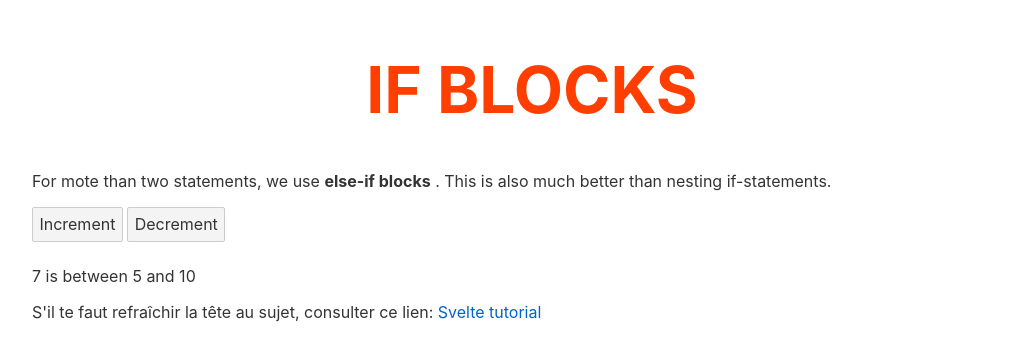
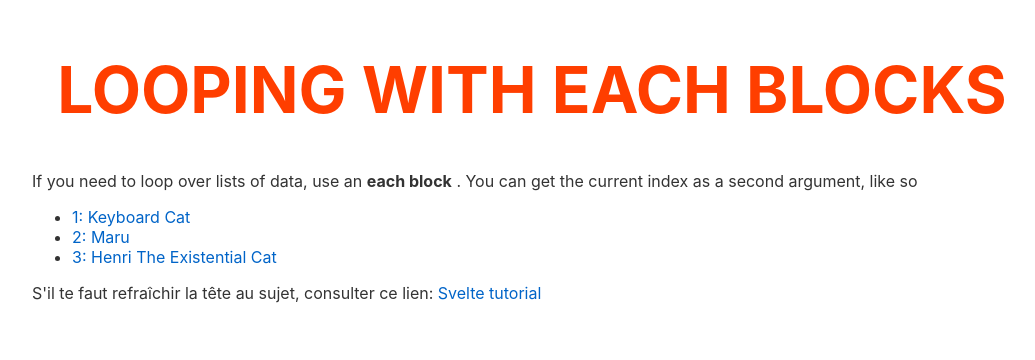
Before and after one commit to GillyRabutTsurwa/svelte-docs-learning, a Svelte app: page / in a window 1280 px wide. Shown: the top 360 px of the page, without its empty margins (108-1143 px from the left). Built offline with nearby package versions, Linux system fonts and the light colour scheme.

Commit message:
each blocks ie looping with svelte

```diff
--- a/src/App.svelte
+++ b/src/App.svelte
@@ -1,10 +1,11 @@
 <script>
-  let title = "If Blocks";
+  let title = "Looping with Each Blocks";
 
-  let x = 7;
-
-  const increment = () => x++;
-  const decrement = () => x--;
+  let cats = [
+    { id: "J---aiyznGQ", name: "Keyboard Cat" },
+    { id: "z_AbfPXTKms", name: "Maru" },
+    { id: "OUtn3pvWmpg", name: "Henri The Existential Cat" }
+  ];
 </script>
 
 <style>
@@ -36,23 +37,27 @@
   <h1>{title}</h1>
   <div class="docs-read">
     <p>
-      For mote than two statements, we use
-      <strong>else-if blocks</strong>
-      . This is also much better than nesting if-statements.
+      If you need to loop over lists of data, use an
+      <strong>each block</strong>
+      . You can get the current index as a second argument, like so
     </p>
   </div>
+
   <div class="code">
-    <!-- If we have more than two statements, we can chain those with else-if blocks. All this is just like regular Javascript. Just different syntaxe -->
-    <button on:click={increment}>Increment</button>
-    <button on:click={decrement}>Decrement</button>
-    {#if x > 10}
-      <p>{x} is greater than 10</p>
-    {:else if x < 5}
-      <p>{x} is less than 5</p>
-    {:else}
-      <p>{x} is between 5 and 10</p>
-    {/if}
+    <ul>
+      {#each cats as currentCat, index}
+        <li>
+          <a
+            href="https://www.youtube.com/watch?v={currentCat.id}"
+            target="_blank">
+            {index + 1}: {currentCat.name}
+          </a>
+        </li>
+      {/each}
+    </ul>
   </div>
+
+  <!-- small NOTE: not relevant to the topic. But interesting how we don't have to use string interpolation or template literals, or even binding for the href attribute above. We just our brackets as usual and our data, and it works. Maybe I'm missing something.. Either way, keep this in mind. -->
 
   <p>
     S'il te faut refraîchir la tête au sujet, consulter ce lien:
```
